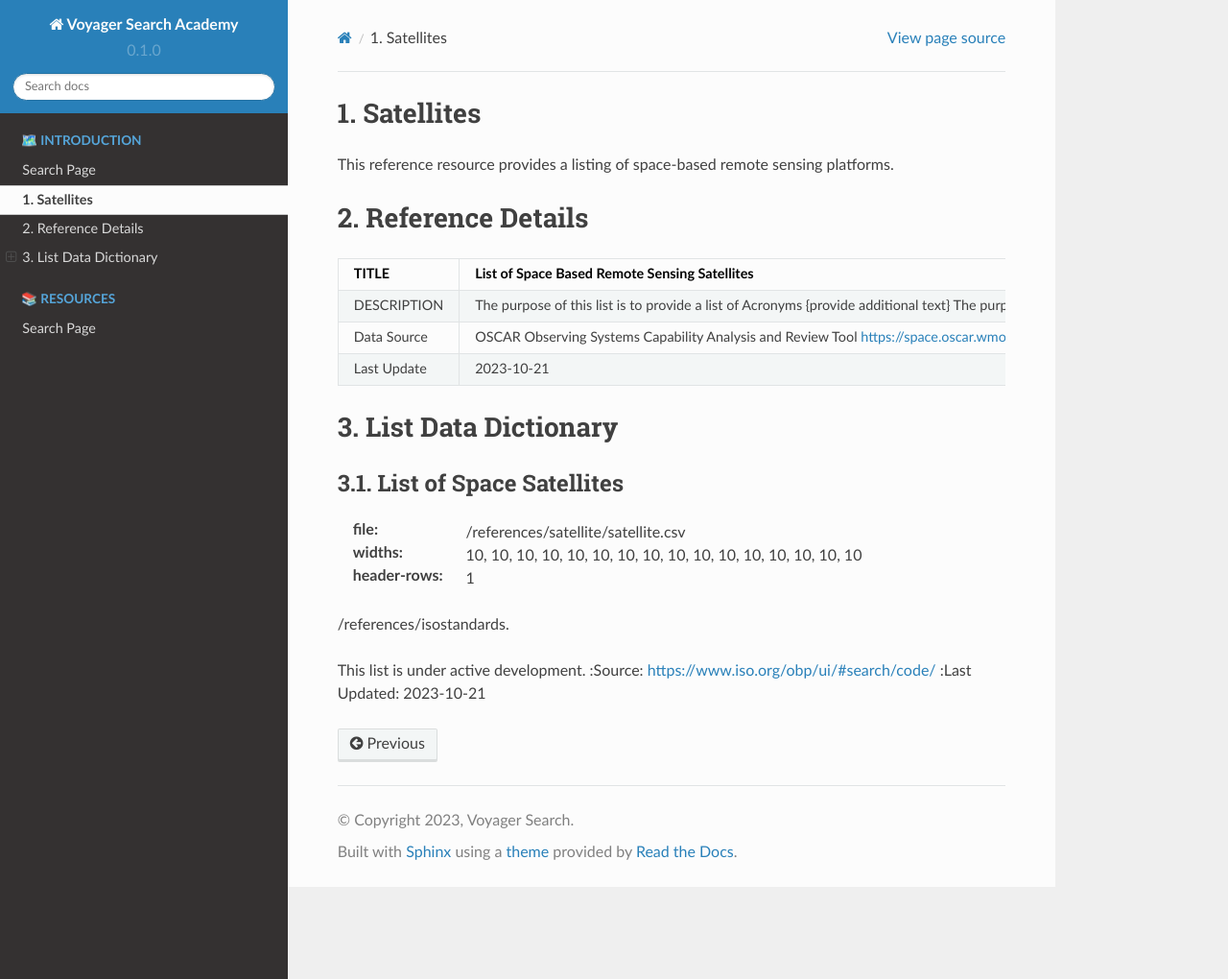
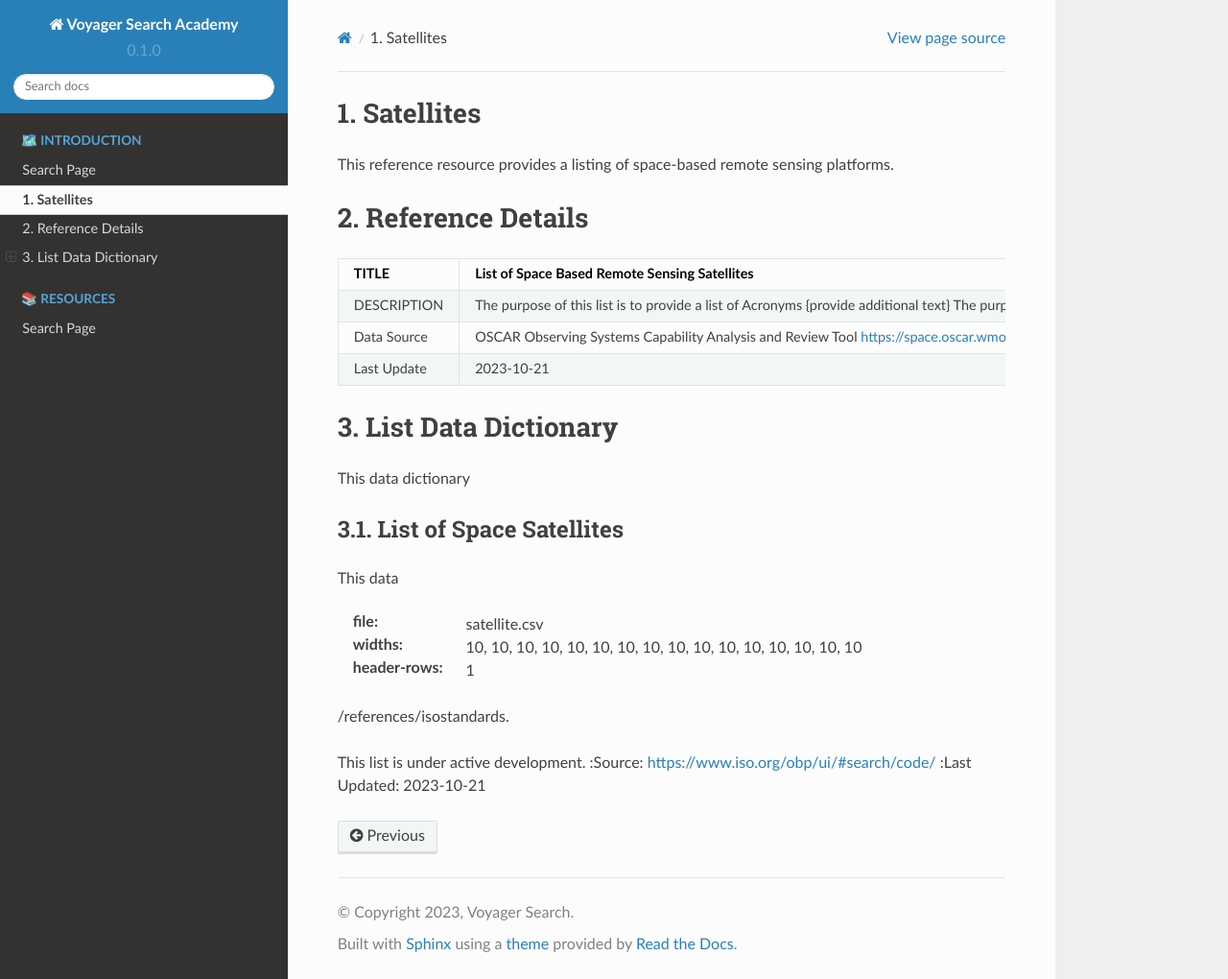
Before and after one commit to voyagersearch/academy, a Sphinx documentation site: the page built from docs/source/references/satellite/satellite.rst, in a window 1280 px wide and 1020 px high. Shown: the whole window at 96% size. Built offline with Sphinx 7.4.7 and the Read the Docs theme 2.0.0, drawn with Linux system fonts in a browser that asks for light colours; pages that are not in the unit, such as notebooks, are missing from menus.

Commit message:
Update satellite.rst

```diff
--- a/docs/source/references/satellite/satellite.rst
+++ b/docs/source/references/satellite/satellite.rst
@@ -28,19 +28,22 @@ Reference Details
 List Data Dictionary
 -----------
 
-
+This data dictionary
 
 List of Space Satellites
 ~~~~~~~~~
 
+This data
 
 .. csv-table::
-:file: /references/satellite/satellite.csv
+:file: satellite.csv
 :widths: 10, 10, 10, 10, 10, 10, 10, 10, 10, 10, 10, 10, 10, 10, 10, 10
 :header-rows: 1
 
 
 .. seealso::
+
+
 
 
 :doc:`/references/isostandards`.
```
